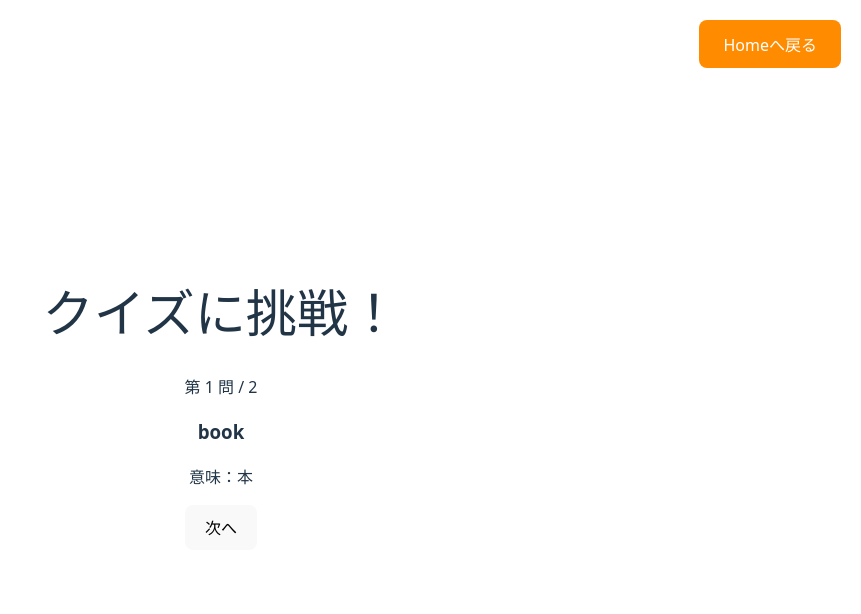
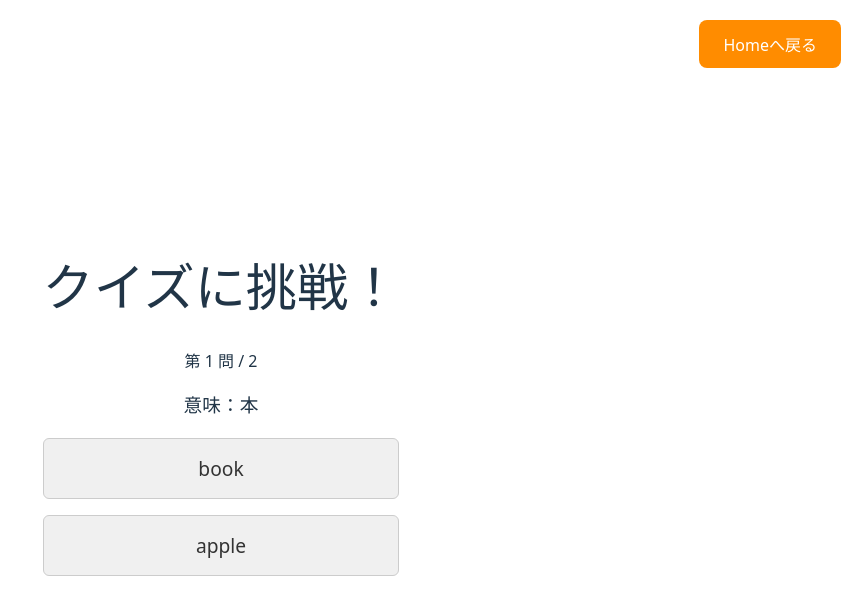
Before and after one commit to switchstart0712/wordbook-app, a React (Vite) app in the folder frontend/: page /quiz in a window 1280 px wide. Both pictures are taken after a click on the button "スタート". Shown: the top 614 px of the page, without its empty margins (419-1280 px from the left). Built offline with nearby package versions, Linux system fonts and the light colour scheme.

Commit message:
クイズの4択生成

```diff
--- a/frontend/src/App.jsx
+++ b/frontend/src/App.jsx
@@ -15,6 +15,7 @@ function App() {
         meaning: "りんご",
         memo: "果物の例",
         mistakeCount: 2,
+        createdAt: "2025-05-01",
       },
       {
         id: 2,
@@ -22,6 +23,7 @@ function App() {
         meaning: "本",
         memo: "名詞",
         mistakeCount: 0,
+        createdAt: "2025-05-03",
       },
     ]);
 
--- a/frontend/src/pages/Quiz.jsx
+++ b/frontend/src/pages/Quiz.jsx
@@ -1,4 +1,4 @@
-import React, { useState, useMemo } from "react";
+import React, { useEffect, useState, useMemo } from "react";
 import BackToHomeButton from "./components/BackToHomeButton";
 
 // クイズページ// src/pages/Quiz.jsx
@@ -8,6 +8,10 @@ function Quiz({ words }) {
   const [questionCount, setQuestionCount] = useState(5);
   const [quizWords, setQuizWords] = useState([]);
   const [currentIndex, setCurrentIndex] = useState(0);
+  //4択ロジックのState
+  const [selectedChoice, setSelectedChoice] = useState(null);
+  const [showAnswer, setShowAnswer] = useState(false);
+  const [choices, setChoices] = useState([]);
 
   const handleStart = () => {
     // フィルター処理
@@ -34,9 +38,32 @@ function Quiz({ words }) {
     setQuizWords(selected);
     setIsQuizStarted(true);
     setCurrentIndex(0);
+    setSelectedChoice(null);
+    setShowAnswer(false);
   };
 
   const currentWord = quizWords[currentIndex];
+
+  useEffect(() => {
+    if (isQuizStarted && currentWord) {
+      const incorrect = words
+        .filter((w) => w.word !== currentWord.word)
+        .sort(() => 0.5 - Math.random())
+        .slice(0, 3);
+      const options = [...incorrect, currentWord].sort(
+        () => 0.5 - Math.random()
+      );
+      setChoices(options);
+      setSelectedChoice(null);
+      setShowAnswer(false);
+    }
+  }, [currentWord, isQuizStarted]);
+
+  const handleChoice = (choice) => {
+    if (showAnswer) return;
+    setSelectedChoice(choice);
+    setShowAnswer(true);
+  };
 
   const handleNext = () => {
     if (currentIndex + 1 < quizWords.length) {
@@ -47,6 +74,34 @@ function Quiz({ words }) {
     }
   };
 
+  const getButtonStyle = (choice) => {
+    const isCorrect = choice.word === currentWord.word;
+    const isSelected = choice === selectedChoice;
+
+    let backgroundColor = "#f0f0f0";
+    let color = "#333";
+
+    if (showAnswer) {
+      if (isCorrect) {
+        backgroundColor = "#fa8072"; // 薄赤（正解）
+        color = isSelected ? "black" : "#333";
+      } else if (isSelected) {
+        backgroundColor = "#87cefa"; // 薄青（不正解）
+        color = "black";
+      }
+    }
+
+    return {
+      backgroundColor,
+      color,
+      padding: "1rem",
+      fontSize: "1.2rem",
+      border: "1px solid #ccc",
+      borderRadius: "6px",
+      cursor: showAnswer ? "default" : "pointer",
+    };
+  };
+
   return (
     <div style={{ padding: "2rem" }}>
       <h1>クイズに挑戦！</h1>
@@ -54,7 +109,7 @@ function Quiz({ words }) {
       {!isQuizStarted ? (
         <>
           <div>
-            <h4>出題範囲</h4>
+            <h3>出題範囲</h3>
             {["all", "week", "month", "mistake"].map((val) => (
               <label key={val} style={{ marginRight: "1rem" }}>
                 <input
@@ -76,7 +131,7 @@ function Quiz({ words }) {
           </div>
 
           <div style={{ marginTop: "1rem" }}>
-            <h4>出題数</h4>
+            <h3>出題数</h3>
             {[5, 10, 20].map((num) => (
               <label key={num} style={{ marginRight: "1rem" }}>
                 <input
@@ -99,9 +154,29 @@ function Quiz({ words }) {
           <p>
             第 {currentIndex + 1} 問 / {quizWords.length}
           </p>
-          <h3>{currentWord.word}</h3>
-          <p>意味：{currentWord.meaning}</p>
-          <button onClick={handleNext}>次へ</button>
+          <h3>意味：{currentWord.meaning}</h3>
+
+          <div style={{ display: "grid", gap: "1rem", marginTop: "1rem" }}>
+            {choices.map((choice) => (
+              <button
+                key={choice.word}
+                onClick={() => handleChoice(choice)}
+                disabled={showAnswer}
+                style={getButtonStyle(choice)}
+              >
+                {choice.word}
+              </button>
+            ))}
+          </div>
+
+          {showAnswer && (
+            <button
+              style={{ marginTop: "1.5rem", padding: "0.5rem 1.5rem" }}
+              onClick={handleNext}
+            >
+              次へ
+            </button>
+          )}
         </div>
       )}
       <BackToHomeButton />
```
